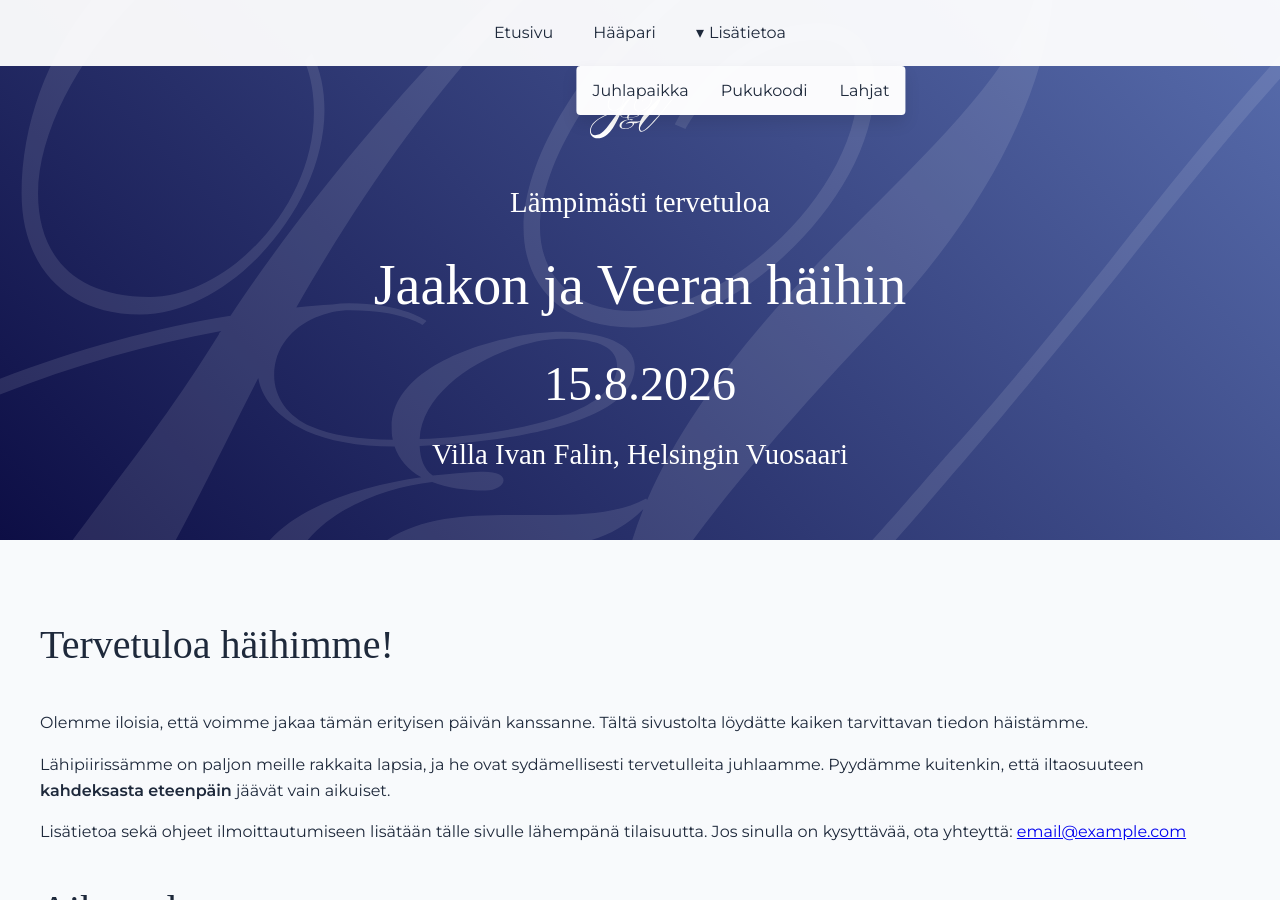
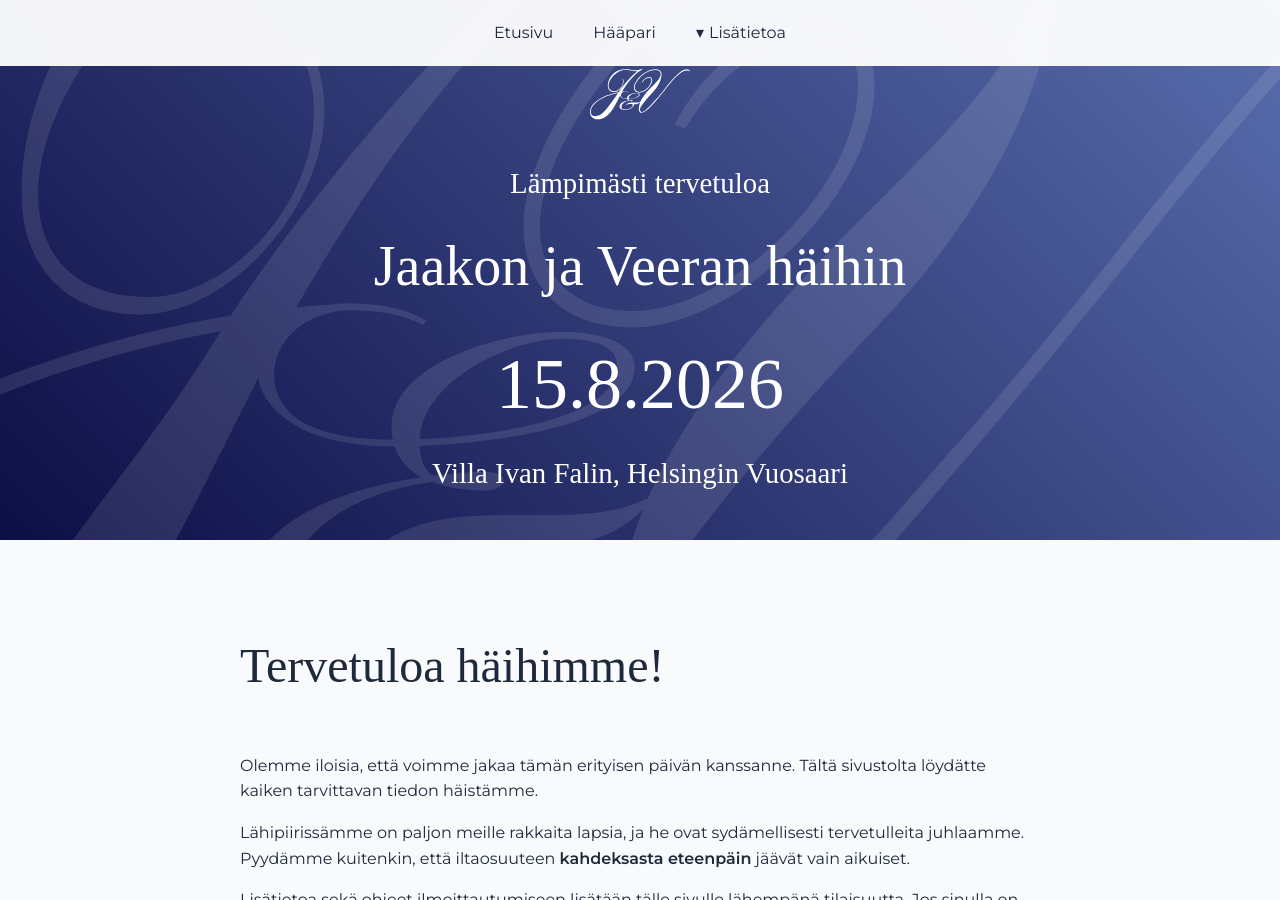
Before and after one commit to rapusirkus/rapusirkus.github.io, a Jekyll site: the page built from index.md, in a window 1280 px wide and 900 px high. Built offline with Jekyll 4.4.1, drawn with Linux system fonts in a browser that asks for light colours; some web fonts are replaced.

Commit message:
Update layout and content: Narrow container, larger headings, fix missing content

```diff
--- a/_layouts/default.html
+++ b/_layouts/default.html
@@ -29,16 +29,18 @@
         }
 
         h1 {
-            font-size: 3.5rem;
-            margin: 0.5em 0;
+            font-size: 4rem;
+            margin: 1em 0;
         }
 
         h2 {
-            font-size: 2.5rem;
+            font-size: 3rem;
+            margin: 1em 0;
         }
 
         h3 {
-            font-size: 2rem;
+            font-size: 2.5rem;
+            margin: 1em 0;
         }
 
         .hero {
@@ -78,7 +80,7 @@
 
         .hero h1 {
             font-family: 'ivy-presto-standard', serif;
-            font-size: 4.5rem;
+            font-size: 5.5rem;
             margin: 0;
             letter-spacing: 2px;
             position: relative;
@@ -105,7 +107,7 @@
 
         .hero .date {
             font-family: 'ivy-presto-standard', serif;
-            font-size: 3rem;
+            font-size: 4.5rem;
             margin: 0;
             margin-bottom: 0.5rem;
             position: relative;
@@ -130,7 +132,7 @@
         }
 
         .container {
-            max-width: 1200px;
+            max-width: 800px;
             margin: 0 auto;
             padding: 40px 20px;
         }
@@ -202,10 +204,15 @@
             box-shadow: 0 8px 16px rgba(0,0,0,0.1);
             padding: 0.5rem 0;
             border-radius: 4px;
+            opacity: 0;
+            visibility: hidden;
+            transition: opacity 0.3s ease, visibility 0.3s ease;
         }
 
         .dropdown.active .dropdown-content {
             display: block;
+            opacity: 1;
+            visibility: visible;
         }
 
         .dropdown-content li {
```
Also changed, not shown: lisatietoa/juhlapaikka/index.md (+0 -1 lines), 2 other files.
